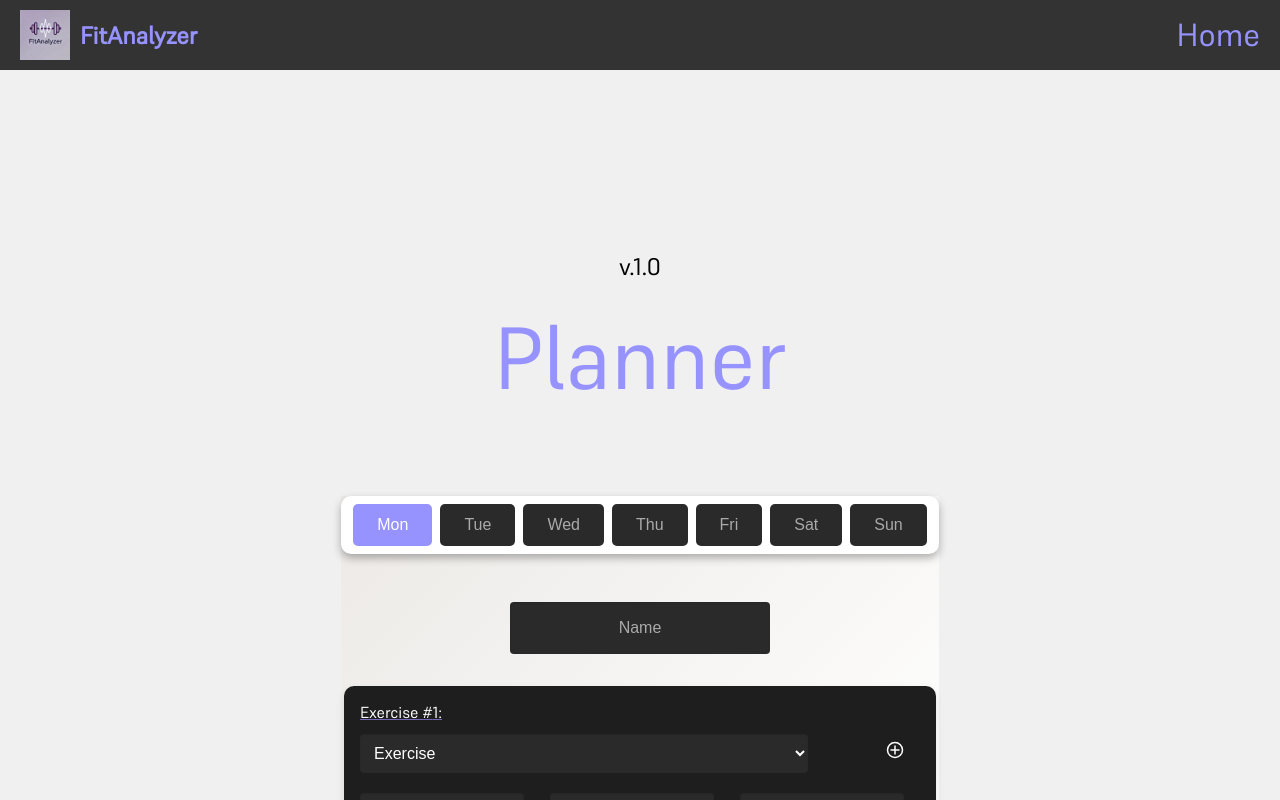
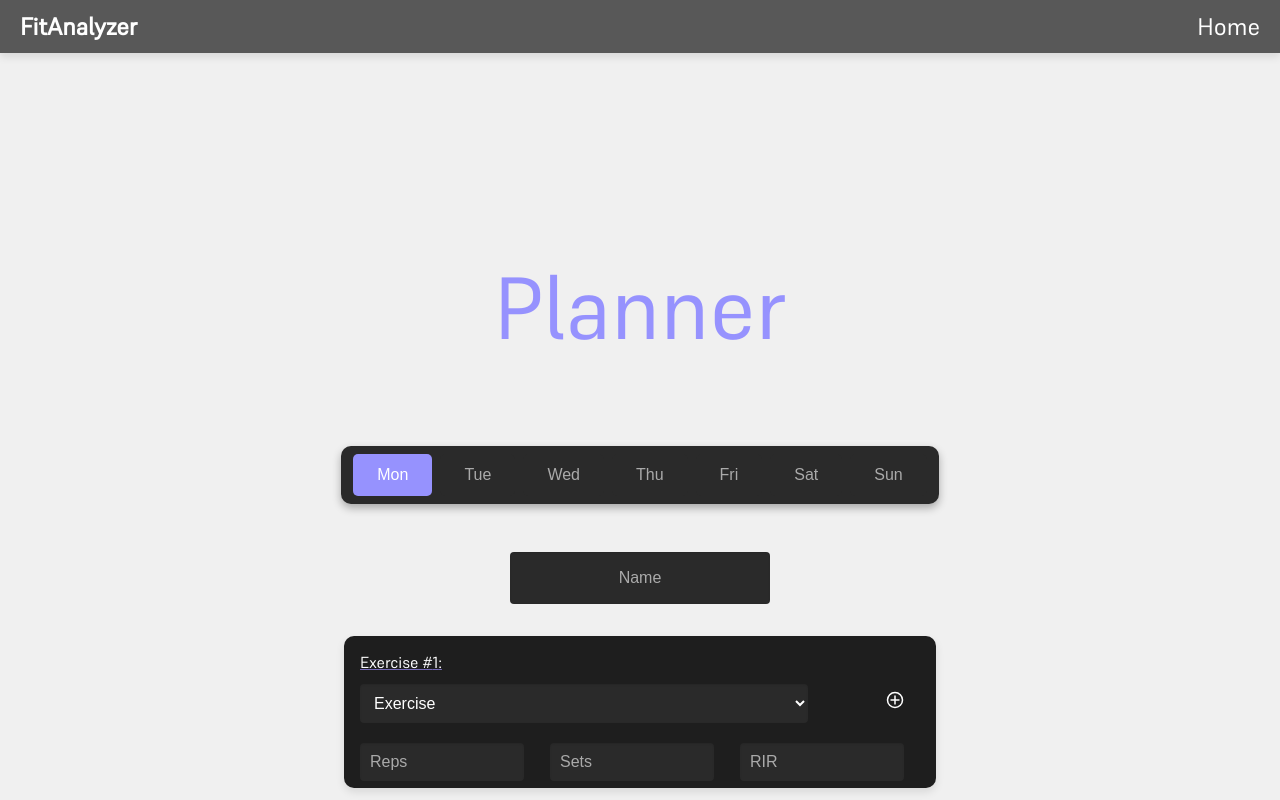
Before and after one commit to Ph1so/FitAnalyzer, a React (Create React App) app: page / in a window 1280 px wide. Both pictures are taken after a click on the button "Continue as Guest". Shown: the top 800 px of the page. Built offline with nearby package versions, Linux system fonts and the light colour scheme.

Commit message:
transclucent tb

```diff
--- a/src/App.js
+++ b/src/App.js
@@ -29,7 +29,6 @@ function App() {
 
 const WorkoutPage = () => (
   <div className="Components-Container">
-    <div className="version">v.1.0</div>
     <Title />
     <WorkoutName />
   </div>
--- a/src/components/Navbar.css
+++ b/src/components/Navbar.css
@@ -1,11 +1,21 @@
 @import url("../fonts.css");
 
+body {
+  margin: 0;
+  font-family: "Supreme", sans-serif;
+}
+
 .navbar {
+  position: sticky; /* Makes the navbar sticky */
+  top: 0; /* Sticks the navbar to the top */
   display: flex;
   align-items: center;
   padding: 10px 20px;
-  background-color: #333;
+  background-color: rgba(51, 51, 51, 0.8); /* Translucent background */
   color: #fff;
+  z-index: 1000; /* Ensures the navbar is on top */
+  box-shadow: 0 4px 8px rgba(0, 0, 0, 0.1); /* Adds subtle shadow */
+  backdrop-filter: blur(10px); /* Adds blur effect for better readability */
 }
 
 .navbar-logo {
@@ -15,11 +25,28 @@
 }
 
 .navbar-title {
-  color: #9692fe;
+  color: white;
   font-family: "Supreme", sans-serif;
   font-size: 1.5rem;
   margin: 0;
   margin-right: auto;
+}
+
+.navbar-menu {
+  display: flex;
+  align-items: center;
+}
+
+.navbar-item {
+  margin-left: 20px;
+  font-size: 1rem;
+  color: #fff;
+  text-decoration: none;
+  transition: color 0.3s ease;
+}
+
+.navbar-item:hover {
+  color: #9692fe; /* Highlight color on hover */
 }
 
 .icon-container {
@@ -30,8 +57,8 @@
 
 .navbar-links {
   font-family: "Supreme", sans-serif;
-  font-size: 2em;
-  color: #9692fe;
+  font-size: 1.5em;
+  color: white;
   text-decoration: none;
 }
 
--- a/src/components/Navbar.js
+++ b/src/components/Navbar.js
@@ -1,6 +1,5 @@
 import React from "react";
 import "./Navbar.css";
-import logo from "../images/logo.webp";
 // import { FaHome } from "react-icons/fa";
 // import { GiMuscleUp } from "react-icons/gi";
 // import { SiSimpleanalytics } from "react-icons/si";
@@ -8,7 +7,6 @@ import logo from "../images/logo.webp";
 const Navbar = () => {
   return (
     <nav className="navbar">
-      <img src={logo} alt="FitAnalyzer Logo" className="navbar-logo" />
       <h1 className="navbar-title">FitAnalyzer</h1>
       <div className="icon-container">
         {/* <FaHome className="icon" />
--- a/src/components/WorkoutName.css
+++ b/src/components/WorkoutName.css
@@ -6,11 +6,6 @@
   justify-content: center;
   align-items: center;
   flex-direction: column;
-  background: linear-gradient(
-    135deg,
-    #ece9e6,
-    #ffffff
-  ); /* Background gradient */
   font-family: "Supreme", sans-serif;
 }
 
@@ -20,7 +15,7 @@
   justify-content: center;
   align-items: center;
   box-shadow: 0 4px 8px rgba(0, 0, 0, 0.3);
-  background-color: #fff; /* Changed to white for better contrast */
+  background-color: #2a2a2a; /* Changed to white for better contrast */
   border-radius: 10px; /* Rounded corners */
   padding: 1vmin; /* Added padding for better spacing */
 }
```
